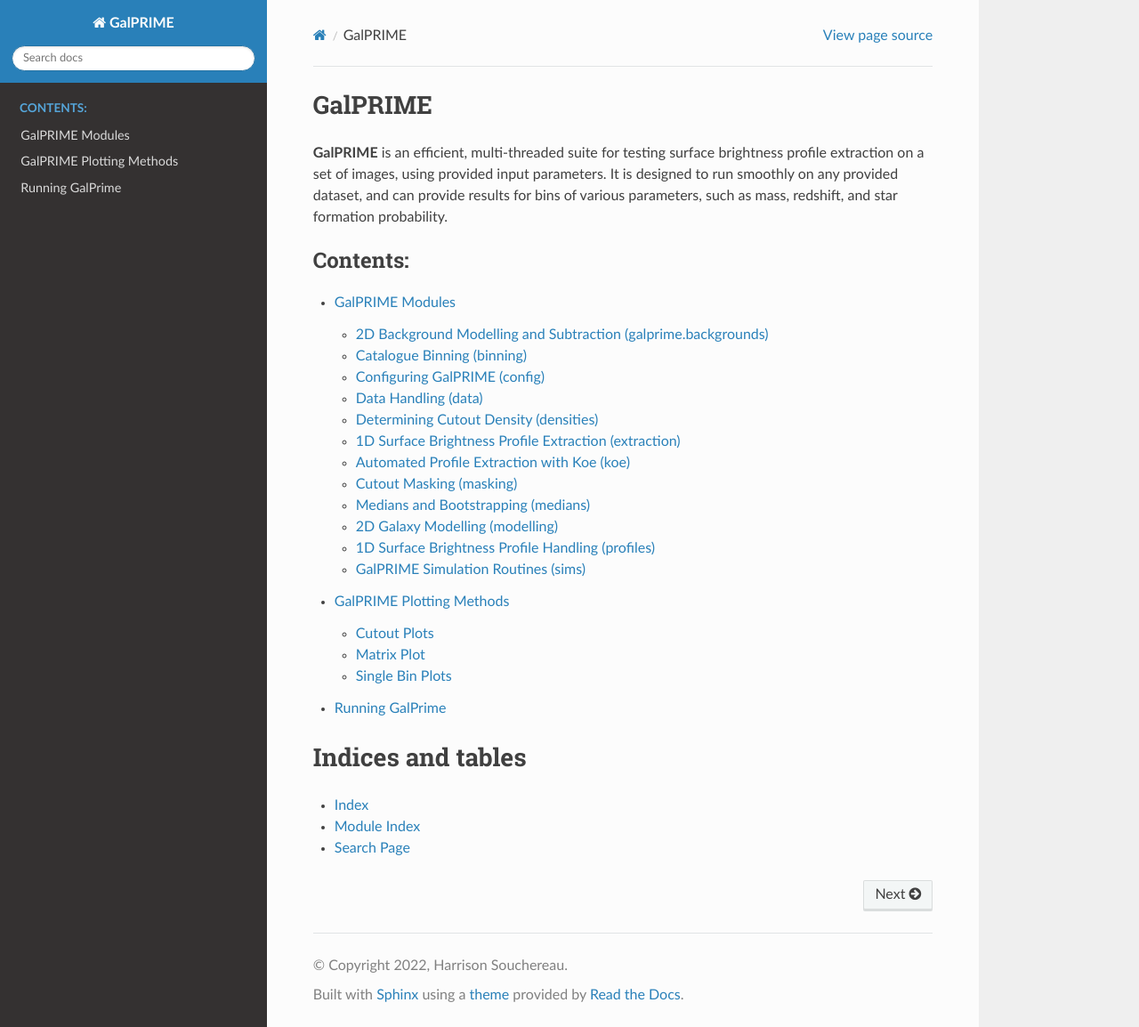
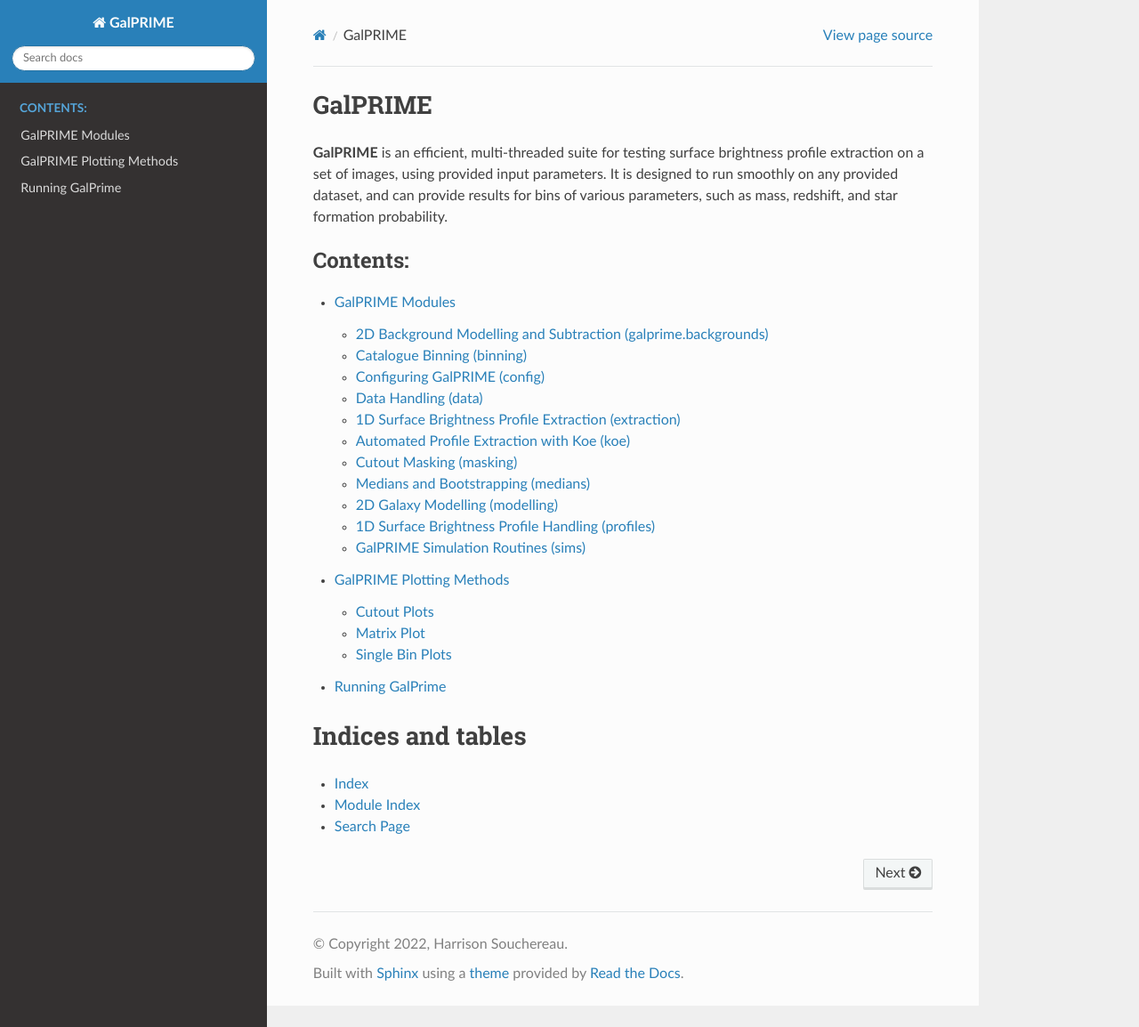
Before and after one commit to HSouch/GalPrime, a Sphinx documentation site: the page built from docs/index.rst, in a window 1280 px wide and 1154 px high. Shown: the whole window at 89% size. Built offline with Sphinx 7.4.7 and the Read the Docs theme 2.0.0, drawn with Linux system fonts in a browser that asks for light colours.

Commit message:
Documentation update

```diff
--- a/docs/galprime.rst
+++ b/docs/galprime.rst
@@ -35,13 +35,6 @@ Data Handling (data)
    :undoc-members:
    :exclude-members: random, choice, randint, uniform
 
-Determining Cutout Density (densities)
------------------------------------------------
-
-.. automodule:: galprime.densities
-   :members:
-   :undoc-members:
-   :show-inheritance:
 
 1D Surface Brightness Profile Extraction (extraction)
 --------------------------------------------------------------
```
Also changed, not shown: 15 other files.
